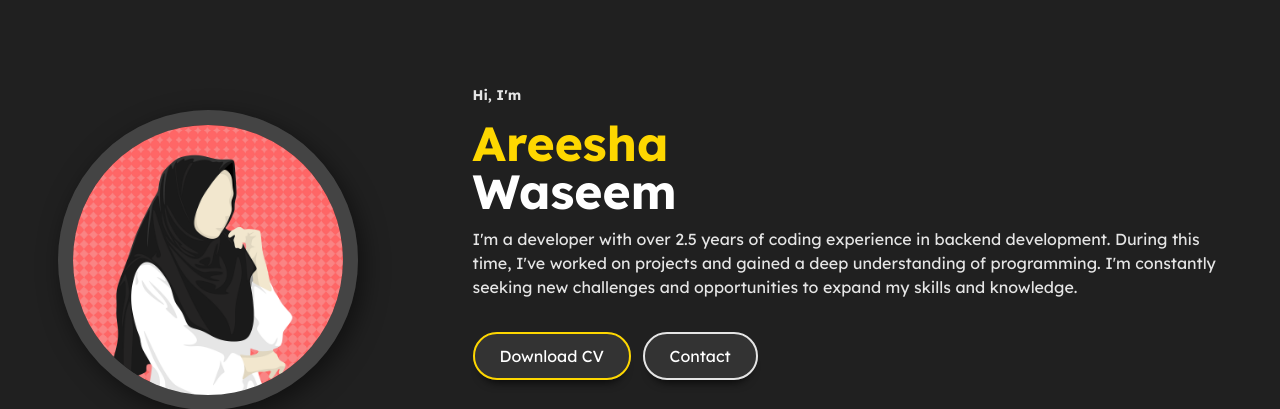
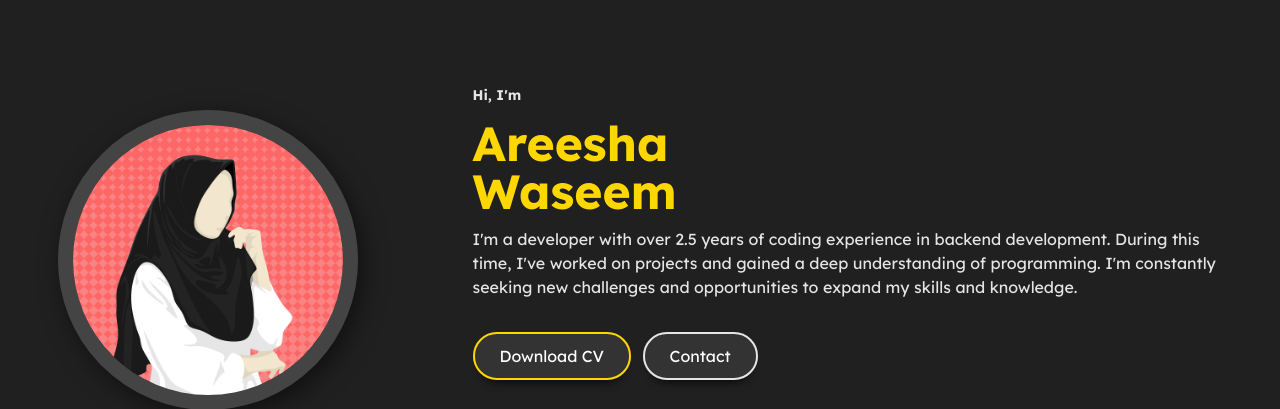
Before and after one commit to bilalCMD/AREESHA_WASEEM, a plain HTML site: page index.html in a window 1280 px wide. Shown: the part 147-556 px from the top of the page. Drawn offline with nearby package versions, Linux system fonts and the light colour scheme.

Commit message:
Update index.html

```diff
--- a/index.html
+++ b/index.html
@@ -45,7 +45,7 @@
         </div>
         <div class="profile-text">
             <h5>Hi, I'm </h5><br>
-            <h1>Areesha</h1><br><h1 style="color: white;"> Waseem</h1><br>
+            <h1>Areesha</h1><br><h1> Waseem</h1><br>
             <p>I'm a developer with over 2.5 years of coding experience in backend development. During this time, I've worked on projects and gained a deep understanding of programming. I'm constantly seeking new challenges and opportunities to expand my skills and knowledge.</p>
 
             <div class="btn-group">
```
